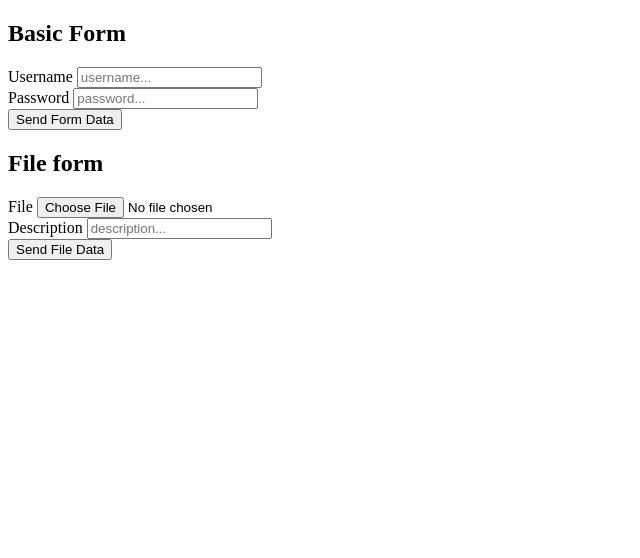
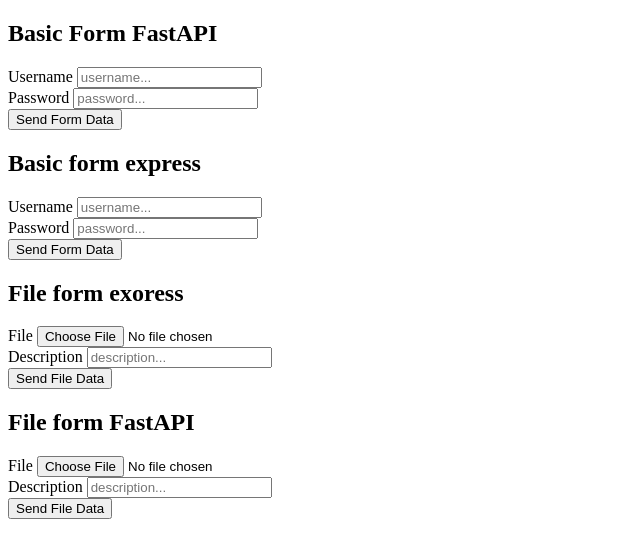
Before and after one commit to MikkelSandell/1.semester_SL, a plain HTML site: page 19_Multipart_Forms/index.html in a window 1280 px wide. Shown: the whole page, without its empty margins (0-640 px from the left). Drawn offline with Linux system fonts and the light colour scheme.

Commit message:
added some stuff to index

```diff
--- a/19_Multipart_Forms/index.html
+++ b/19_Multipart_Forms/index.html
@@ -7,7 +7,7 @@
 </head>
 <body>
 
-    <h2>Basic Form</h2>
+    <h2>Basic Form FastAPI</h2>
     <form action="http://localhost:8000/form" method="POST">
         <label for="username">Username</label>
         <input type="text" name="username" placeholder="username..."><br>
@@ -19,8 +19,20 @@
 
     </form>
 
+    <h2>Basic form express</h2>
+    <form action="http://localhost:8080/form" method="POST">
+        <label for="username">Username</label>
+        <input type="text" name="username" placeholder="username..."><br>
 
-    <h2>File form</h2>
+        <label for="password">Password</label>
+        <input type="password" name="password" placeholder="password..."><br>
+
+        <input type="submit" value="Send Form Data">
+
+    </form>
+
+
+    <h2>File form exoress</h2>
     <form action="http://localhost:8080/fileform" method="POST" enctype="multipart/form-data">
         <label for="file"> File</label>
         <input type="file" name="file" accept="image/*"><br>
@@ -32,6 +44,17 @@
         <input type="submit" value="Send File Data">
     </form>
 
+    <h2>File form FastAPI</h2>
+    <form action="http://localhost:8000/fileform" method="POST" enctype="multipart/form-data">
+        <label for="file"> File</label>
+        <input type="file" name="file" accept="image/*"><br>
+        <!-- you can support uploading muliple files with the multiple attribute-->
+
+        <label>Description</label>
+        <input type="text" name="description" placeholder="description..."><br>
+
+        <input type="submit" value="Send File Data">
+    </form>
 
     <script>
         const fileInput = document.querySelector('input[type="file"]');
```
